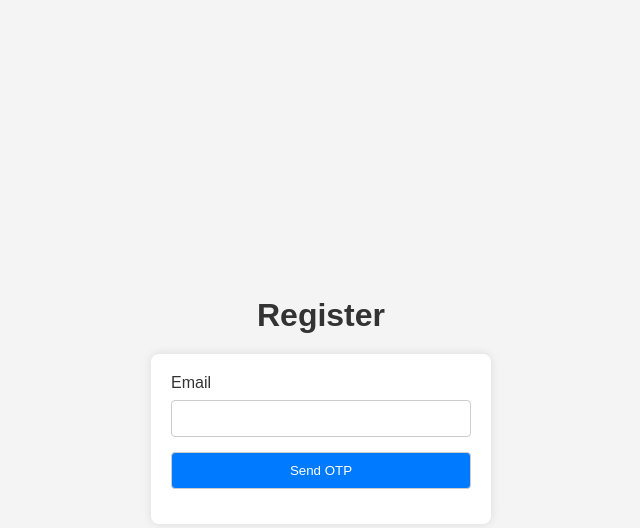
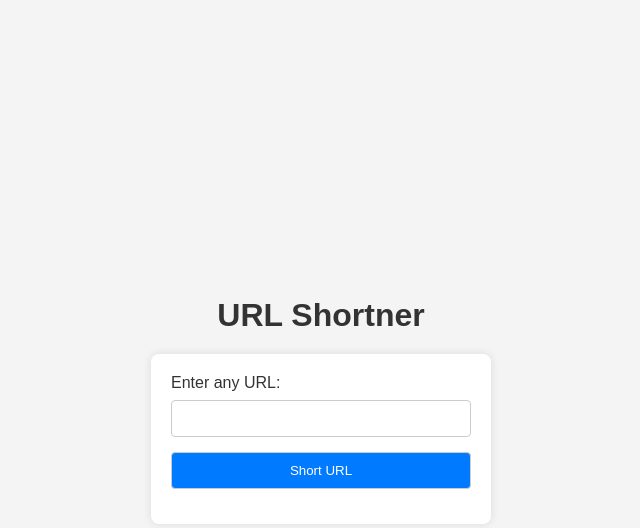
Before and after one commit to suja1956/URLShortner, a Flask app: page / in a window 1280 px wide. Shown: the top 528 px of the page, without its empty margins (319-959 px from the left). Run offline with Flask 3, Linux system fonts and the light colour scheme.

Commit message:
create new project

```diff
--- a/app.py
+++ b/app.py
@@ -1,36 +1,41 @@
-from flask import Flask, render_template, request
-import smtplib
+from flask import Flask, render_template, request, redirect
 import random
+import string
 app = Flask(__name__)
+shortened_url = {}
 
-@app.route("/", methods=["GET"])
-def home():
+def shortenUrl():
+    chars = string.ascii_letters + string.digits
+    short_url = "".join(random.choice(chars) for _ in range(6))
+    return short_url
+
+
+
+@app.route("/", methods=["GET","POST"])
+def index():
+    if request.method == "POST":
+        long_url = request.form["url"]
+        short_url = shortenUrl()
+        while short_url in shortened_url:
+            short_url = shortenUrl()
+        shortened_url[short_url] = long_url
+        print(shortened_url)
+        return f"Shortened URL: {request.url_root}tinyurl?url={short_url}"
+
     return render_template("index.html")
 
-@app.route("/submit",methods=["POST"])
-def sendOtp():
-    global otp
-    otp = random.randint(99999,1000000)
-    email = "suja71449@gmail.com"
-    receiver_email = request.form['email']
-    subject = "OTP Verification"
-    message = str(otp)+" is your verification code."
-    text = f"Subject: {subject}\n\n{message}"
-    server = smtplib. SMTP("smtp.gmail.com", 587)
-    server.starttls()
-    server.login (email, "dlnhwaurwfbsgrfm")
-    server.sendmail(email, receiver_email, text)
-    return render_template("verify.html")
 
-@app.route("/verify",methods=["POST"])
-def verify():
-    otp_from_user = int(request.form['code'])
-    print("this from user"+str(otp_from_user)+"and this is actual otp"+str(otp))
-    if otp==otp_from_user:
-        return render_template("landing.html")
+@app.route("/tinyurl")
+def redirect_url():
+    short_url = request.args.get('url')
+    print(short_url)
+    print(shortened_url)
+    long_url = shortened_url.get(short_url)
+    print(long_url)
+    if long_url:
+        return redirect(long_url)
     else:
-        return render_template("error.html")
-
+        return "URL Not found : 404"
 
 
 if __name__=="__main__":
--- a/templates/index.html
+++ b/templates/index.html
@@ -3,7 +3,7 @@
 <head>
     <meta charset="UTF-8">
     <meta name="viewport" content="width=device-width, initial-scale=1.0">
-    <title>Register</title>
+    <title>URL Shortner</title>
     <style>
         body {
             font-family: 'Arial', sans-serif;
@@ -58,11 +58,11 @@
     </style>
 </head>
 <body>
-    <h1>Register</h1>
-    <form action="/submit" method="post">
-        <label for="email">Email</label>
-        <input type="email" name="email" required>
-        <input type="submit" value="Send OTP">
+    <h1>URL Shortner</h1>
+    <form action="{{url_for('index')}}" method="post">
+        <label for="email">Enter any URL:</label>
+        <input type="url" name="url" required>
+        <input type="submit" value="Short URL">
     </form>
 </body>
 </html>
```
Also changed, not shown: templates/error.html (deleted, +0 -29 lines), templates/landing.html (deleted, +0 -29 lines), templates/verify.html (deleted, +0 -67 lines).
